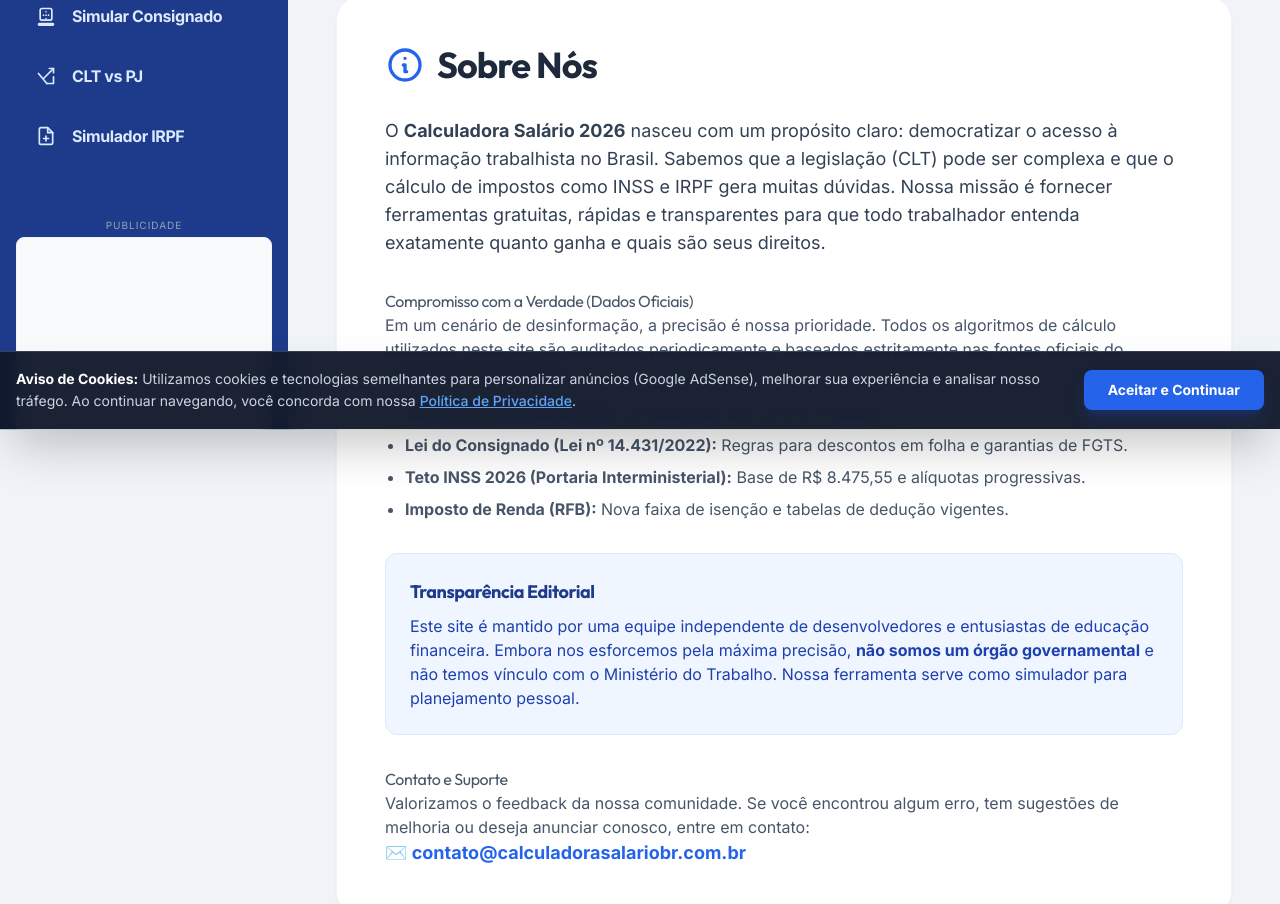
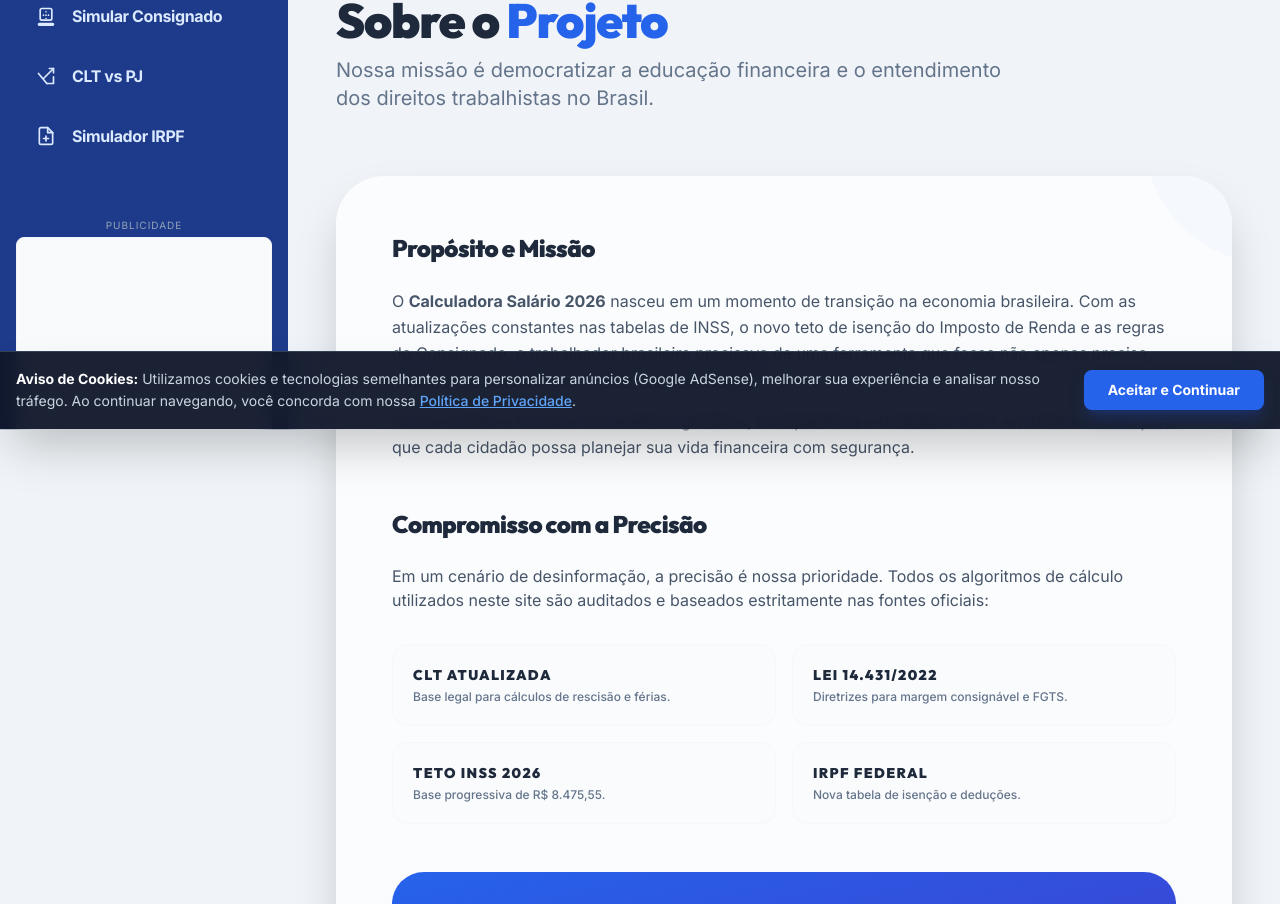
Before and after one commit to noviso123/calculadorasalariobr, a React (Vite) app: page /sobre in a window 1280 px wide. Shown: the part 371-1275 px from the top of the page. Built offline with nearby package versions, Linux system fonts and the light colour scheme.

Commit message:
deploy: add vercel.json for SPA routing

```diff
--- a/src/components/views/AboutView.tsx
+++ b/src/components/views/AboutView.tsx
@@ -1,62 +1,69 @@
+
 import React from 'react';
 import { Helmet } from 'react-helmet-async';
 
 const AboutView: React.FC = () => {
   return (
-    <div className="w-full max-w-4xl mx-auto pb-24">
+    <div className="w-full max-w-4xl mx-auto pb-24 animate-fade-in-up">
        <Helmet>
         <title>Sobre Nós - Calculadora Salário 2026</title>
         <meta name="description" content="Conheça a missão do Calculadora Salário 2026. Transparência, dados oficiais e educação financeira gratuita para todos os brasileiros." />
         <link rel="canonical" href="https://calculadorasalario2026.com.br/sobre" />
       </Helmet>
 
-      <div className="bg-white p-8 md:p-12 rounded-3xl shadow-sm border border-slate-100">
-        <h1 className="text-3xl md:text-4xl font-bold text-slate-800 mb-8 flex items-center gap-3">
-            <svg xmlns="http://www.w3.org/2000/svg" className="h-10 w-10 text-blue-600" fill="none" viewBox="0 0 24 24" stroke="currentColor">
-              <path strokeLinecap="round" strokeLinejoin="round" strokeWidth={2} d="M13 16h-1v-4h-1m1-4h.01M21 12a9 9 0 11-18 0 9 9 0 0118 0z" />
-            </svg>
-            Sobre Nós
-        </h1>
+      <header className="mb-12 md:mb-16">
+        <h2 className="text-4xl md:text-5xl font-black text-slate-800 tracking-tight leading-tight">Sobre o <span className="text-blue-600">Projeto</span></h2>
+        <p className="text-slate-500 text-lg md:text-xl mt-3 max-w-2xl leading-relaxed">Nossa missão é democratizar a educação financeira e o entendimento dos direitos trabalhistas no Brasil.</p>
+      </header>
 
-        <div className="prose prose-blue max-w-none text-slate-600">
+      <div className="glass-card p-8 md:p-14 rounded-[3rem] border-none shadow-2xl relative overflow-hidden">
+        <div className="absolute top-0 right-0 w-32 h-32 bg-blue-50 rounded-bl-full -mr-10 -mt-10 opacity-50"></div>
 
-          <section className="mb-8">
-            <p className="lead text-lg text-slate-700">
-              O <strong>Calculadora Salário 2026</strong> nasceu com um propósito claro: democratizar o acesso à informação trabalhista no Brasil.
-              Sabemos que a legislação (CLT) pode ser complexa e que o cálculo de impostos como INSS e IRPF gera muitas dúvidas.
-              Nossa missão é fornecer ferramentas gratuitas, rápidas e transparentes para que todo trabalhador entenda exatamente quanto ganha e quais são seus direitos.
+        <div className="prose prose-slate prose-lg max-w-none text-slate-600 relative z-10">
+
+          <section className="mb-12">
+            <h3 className="text-2xl font-black text-slate-800 mb-6 tracking-tight">Propósito e Missão</h3>
+            <p className="leading-relaxed">
+              O <strong>Calculadora Salário 2026</strong> nasceu em um momento de transição na economia brasileira. Com as atualizações constantes nas tabelas de INSS, o novo teto de isenção do Imposto de Renda e as regras do Consignado, o trabalhador brasileiro precisava de uma ferramenta que fosse não apenas precisa, mas também fácil de usar e extremamente rápida.
+            </p>
+            <p className="mt-4 leading-relaxed">
+              Nossa missão é fornecer ferramentas gratuitas, transparentes e baseadas 100% em dados oficiais para que cada cidadão possa planejar sua vida financeira com segurança.
             </p>
           </section>
 
-          <section className="mb-8">
-            <h3>Compromisso com a Verdade (Dados Oficiais)</h3>
+          <section className="mb-12">
+            <h3 className="text-2xl font-black text-slate-800 mb-6 tracking-tight">Compromisso com a Precisão</h3>
             <p>
-              Em um cenário de desinformação, a precisão é nossa prioridade. Todos os algoritmos de cálculo utilizados neste site são auditados periodicamente e baseados estritamente nas fontes oficiais do Governo Federal (Gov.br):
+              Em um cenário de desinformação, a precisão é nossa prioridade. Todos os algoritmos de cálculo utilizados neste site são auditados e baseados estritamente nas fontes oficiais:
             </p>
-            <ul className="list-disc pl-5 space-y-2 mt-4">
-                <li><strong>CLT (Decreto-lei nº 5.452):</strong> Consolidação das Leis do Trabalho.</li>
-                <li><strong>Lei do Consignado (Lei nº 14.431/2022):</strong> Regras para descontos em folha e garantias de FGTS.</li>
-                <li><strong>Teto INSS 2026 (Portaria Interministerial):</strong> Base de R$ 8.475,55 e alíquotas progressivas.</li>
-                <li><strong>Imposto de Renda (RFB):</strong> Nova faixa de isenção e tabelas de dedução vigentes.</li>
-            </ul>
+            <div className="grid grid-cols-1 md:grid-cols-2 gap-4 mt-8 not-prose">
+                {[
+                    { title: 'CLT Atualizada', desc: 'Base legal para cálculos de rescisão e férias.' },
+                    { title: 'Lei 14.431/2022', desc: 'Diretrizes para margem consignável e FGTS.' },
+                    { title: 'Teto INSS 2026', desc: 'Base progressiva de R$ 8.475,55.' },
+                    { title: 'IRPF Federal', desc: 'Nova tabela de isenção e deduções.' }
+                ].map((item, i) => (
+                    <div key={i} className="p-5 bg-slate-50/50 rounded-2xl border border-slate-100/50">
+                        <h4 className="font-black text-slate-800 text-sm uppercase tracking-widest mb-1">{item.title}</h4>
+                        <p className="text-xs text-slate-500 font-medium">{item.desc}</p>
+                    </div>
+                ))}
+            </div>
           </section>
 
-          <section className="bg-blue-50 p-6 rounded-xl border border-blue-100 not-prose mb-8">
-            <h4 className="font-bold text-blue-900 text-lg mb-2">Transparência Editorial</h4>
-            <p className="text-blue-800">
-              Este site é mantido por uma equipe independente de desenvolvedores e entusiastas de educação financeira.
-              Embora nos esforcemos pela máxima precisão, <strong>não somos um órgão governamental</strong> e não temos vínculo com o Ministério do Trabalho.
-              Nossa ferramenta serve como simulador para planejamento pessoal.
+          <section className="bg-gradient-to-br from-blue-600 to-indigo-700 p-8 md:p-10 rounded-[2rem] not-prose mb-12 shadow-xl shadow-blue-500/10">
+            <h4 className="font-black text-white text-xl mb-4 tracking-tight">Transparência Editorial</h4>
+            <p className="text-blue-100 leading-relaxed font-medium">
+              Este site é mantido por uma equipe independente de especialistas. Embora nos esforcemos pela máxima precisão, <strong>não somos um órgão governamental</strong>. Nossas simulações servem para planejamento pessoal e educativo.
             </p>
           </section>
 
           <section>
-            <h3>Contato e Suporte</h3>
-            <p>
-              Valorizamos o feedback da nossa comunidade. Se você encontrou algum erro, tem sugestões de melhoria ou deseja anunciar conosco, entre em contato:
-            </p>
-            <a href="mailto:contato@calculadorasalariobr.com.br" className="inline-flex items-center font-bold text-blue-600 hover:text-blue-800 text-lg no-underline hover:underline">
-              ✉️ contato@calculadorasalariobr.com.br
+            <h3 className="text-2xl font-black text-slate-800 mb-6 tracking-tight">Contato</h3>
+            <p className="mb-6">Dúvida, sugestão ou feedback? Adoramos ouvir nossa comunidade.</p>
+            <a href="mailto:contato@calculadorasalariobr.com.br" className="inline-flex items-center gap-3 bg-white border border-slate-200 px-6 py-4 rounded-2xl font-black text-blue-600 hover:border-blue-500 hover:shadow-lg transition-all active:scale-95 group">
+              <span className="text-2xl group-hover:scale-110 transition-transform">✉️</span>
+              contato@calculadorasalariobr.com.br
             </a>
           </section>
 
--- a/src/components/views/PrivacyView.tsx
+++ b/src/components/views/PrivacyView.tsx
@@ -1,60 +1,50 @@
+
 import React from 'react';
 import { Helmet } from 'react-helmet-async';
 
 const PrivacyView: React.FC = () => {
   return (
-    <div className="w-full max-w-4xl mx-auto pb-24">
+    <div className="w-full max-w-4xl mx-auto pb-24 animate-fade-in-up">
       <Helmet>
-        <title>Política de Privacidade - Calculadora Salário 2026</title>
-        <meta name="description" content="Política de Privacidade do Calculadora Salário 2026. Saiba como protegemos seus dados e como utilizamos cookies." />
+        <title>Privacidade - Calculadora Salário 2026</title>
+        <meta name="description" content="Política de Privacidade do Calculadora Salário 2026. Saiba como protegemos seus dados." />
         <link rel="canonical" href="https://calculadorasalario2026.com.br/politica-privacidade" />
       </Helmet>
 
-      <div className="bg-white p-8 md:p-12 rounded-3xl shadow-sm border border-slate-100">
-        <h1 className="text-3xl md:text-4xl font-bold text-slate-800 mb-8 flex items-center gap-3">
-            <svg xmlns="http://www.w3.org/2000/svg" className="h-10 w-10 text-blue-600" fill="none" viewBox="0 0 24 24" stroke="currentColor">
-              <path strokeLinecap="round" strokeLinejoin="round" strokeWidth={2} d="M12 15v2m-6 4h12a2 2 0 002-2v-6a2 2 0 00-2-2H6a2 2 0 00-2 2v6a2 2 0 002 2zm10-10V7a4 4 0 00-8 0v4h8z" />
-            </svg>
-            Política de Privacidade
-        </h1>
+      <header className="mb-12 md:mb-16">
+        <h2 className="text-4xl md:text-5xl font-black text-slate-800 tracking-tight leading-tight">Privacidade e <span className="text-blue-600">Dados</span></h2>
+        <p className="text-slate-500 text-lg md:text-xl mt-3 max-w-2xl leading-relaxed">Sua segurança é nossa prioridade. Entenda como processamos suas simulações de forma anônima.</p>
+      </header>
 
-        <div className="prose prose-blue max-w-none text-slate-600">
-          <p className="text-sm text-slate-400 uppercase font-bold tracking-wider mb-6">Última atualização: Janeiro de 2026</p>
+      <div className="glass-card p-8 md:p-14 rounded-[3rem] border-none shadow-2xl relative">
+        <div className="prose prose-slate prose-lg max-w-none text-slate-600">
+          <p className="text-[10px] text-slate-400 uppercase font-black tracking-[0.2em] mb-8">Atualizado em 03 de Fevereiro de 2026</p>
 
-          <p>A sua privacidade é extremamente importante para nós. Esta política de privacidade documenta os tipos de informações pessoais que são recebidas e coletadas pelo <strong>Calculadora Salário 2026</strong> e como elas são utilizadas.</p>
-
-          <div className="bg-blue-50 p-6 rounded-xl border border-blue-100 not-prose mb-8">
-            <h4 className="font-bold text-blue-900 text-lg mb-2">Resumo LGPD</h4>
-            <p className="text-blue-800">Nós não coletamos dados pessoais sensíveis (como nome, CPF ou e-mail) nos formulários de cálculo. Todos os cálculos são realizados localmente no seu navegador ou de forma anônima. Os cookies são utilizados apenas para fins publicitários e estatísticos.</p>
+          <div className="bg-emerald-50/50 p-8 rounded-[2rem] border border-emerald-100/50 not-prose mb-12">
+            <h4 className="font-black text-emerald-900 text-lg mb-3 flex items-center gap-2">
+                <svg xmlns="http://www.w3.org/2000/svg" width="20" height="20" viewBox="0 0 24 24" fill="none" stroke="currentColor" strokeWidth="3" strokeLinecap="round" strokeLinejoin="round"><path d="M12 22s8-4 8-10V5l-8-3-8 3v7c0 6 8 10 8 10z"/></svg>
+                Compromisso com a LGPD
+            </h4>
+            <p className="text-emerald-800 font-medium leading-relaxed">
+                Nós **não coletamos** dados pessoais sensíveis (nome, CPF, endereço). Todos os cálculos são realizados de forma anônima. Os cookies são utilizados apenas para performance e publicidade contextual.
+            </p>
           </div>
 
-          <h3>1. Arquivos de Log</h3>
-          <p>Como muitos outros sites, nós fazemos uso de arquivos de log. As informações dentro dos arquivos de log incluem endereços de protocolo de internet (IP), tipo de navegador, provedor de serviços de Internet (ISP), carimbo de data/hora, páginas de referência/saída e número de cliques para analisar tendências, administrar o site, rastrear o movimento do usuário no site e coletar informações demográficas. Endereços IP e outras informações não estão vinculados a nenhuma informação que seja pessoalmente identificável.</p>
+          <h3 className="text-2xl font-black text-slate-800 mb-6 tracking-tight italic">1. Simulações Anônimas</h3>
+          <p>Diferente de sistemas bancários, o Calculadora Salário 2026 não exige login. Os valores inseridos para cálculos de Margem Consignável, FGTS ou Salário são processados localmente e descartados assim que você fecha a aba do navegador.</p>
 
-          <h3>2. Cookies e Web Beacons</h3>
-          <p>Utilizamos cookies para armazenar informações sobre as preferências dos visitantes, registrar informações específicas do usuário sobre as páginas que o usuário acessa ou visita, personalizar o conteúdo da página da web com base no tipo de navegador do visitante ou outras informações que o visitante envia através do seu navegador.</p>
+          <h3 className="text-2xl font-black text-slate-800 mb-6 tracking-tight mt-12">2. Google AdSense e Cookies</h3>
+          <p>Utilizamos o Google AdSense para veicular anúncios. O Google pode usar cookies (como o cookie DART) para exibir anúncios baseados em suas visitas a este e outros sites. Você pode desativar o uso do cookie DART visitando a política de privacidade da rede de anúncios e conteúdo do Google.</p>
 
-          <h3>3. Cookie DoubleClick DART</h3>
-          <ul>
-             <li>O Google, como fornecedor terceirizado, utiliza cookies para veicular anúncios em nosso site.</li>
-             <li>O uso do cookie DART pelo Google permite que ele veicule anúncios para nossos usuários com base em sua visita ao nosso site e a outros sites na Internet.</li>
-             <li>Os usuários podem optar por não usar o cookie DART visitando a Política de Privacidade da rede de conteúdo e anúncios do Google no seguinte URL: <a href="https://policies.google.com/technologies/ads" target="_blank" rel="nofollow noreferrer">https://policies.google.com/technologies/ads</a></li>
-          </ul>
+          <h3 className="text-2xl font-black text-slate-800 mb-6 tracking-tight mt-12 italic">3. Segurança</h3>
+          <p>Implementamos protocolos de segurança modernos para garantir que sua navegação seja protegida. Não vendemos, trocamos ou alugamos informações de identificação dos usuários para terceiros sob nenhuma circunstância.</p>
 
-          <h3>4. Nossos Parceiros Publicitários</h3>
-          <p>Alguns dos nossos parceiros publicitários podem usar cookies e web beacons em nosso site. Nosso parceiro publicitário inclui o <strong>Google AdSense</strong>.</p>
-          <p>Esses servidores de anúncios de terceiros ou redes de anúncios usam tecnologia para os anúncios e links que aparecem no Calculadora Salário 2026 enviados diretamente para o seu navegador. Eles recebem automaticamente o seu endereço IP quando isso ocorre. Outras tecnologias (como cookies, JavaScript ou Web Beacons) também podem ser usadas pelas redes de anúncios de terceiros para medir a eficácia de suas campanhas publicitárias e/ou para personalizar o conteúdo publicitário que você vê.</p>
-
-          <h3>5. Consentimento</h3>
-          <p>Ao utilizar nosso site, você concorda com nossa política de privacidade e concorda com seus termos.</p>
-
-          <h3>6. Simulações Financeiras e Consignado</h3>
-          <p><strong>Isenção de Responsabilidade:</strong> As ferramentas de cálculo de salário, rescisão e empréstimo consignado são apenas para fins informativos e de simulação.</p>
-          <ul>
-            <li>Não armazenamos dados bancários, saldos de FGTS ou informações de crédito.</li>
-            <li>Os valores inseridos para cálculo de Garantia de FGTS e Margem Consignável são processados localmente no seu dispositivo e descartados ao fechar a página.</li>
-            <li>O site não realiza empréstimos e não tem vínculo com instituições financeiras.</li>
-          </ul>
+          <div className="mt-16 p-8 bg-slate-50 rounded-[2rem] border border-slate-100 text-center not-prose">
+              <p className="text-slate-500 font-medium italic mb-2 leading-relaxed">
+                  "Ao utilizar nosso portal, você manifesta sua concordância com estes termos."
+              </p>
+              <div className="h-1 w-12 bg-blue-400 mx-auto rounded-full"></div>
+          </div>
         </div>
       </div>
     </div>
--- a/src/components/views/TermsView.tsx
+++ b/src/components/views/TermsView.tsx
@@ -1,47 +1,49 @@
+
 import React from 'react';
 import { Helmet } from 'react-helmet-async';
 
 const TermsView: React.FC = () => {
   return (
-    <div className="w-full max-w-4xl mx-auto pb-24">
+    <div className="w-full max-w-4xl mx-auto pb-24 animate-fade-in-up">
       <Helmet>
         <title>Termos de Uso - Calculadora Salário 2026</title>
-        <meta name="description" content="Termos de Uso e Condições do site Calculadora Salário 2026. Leia sobre responsabilidades e isenções legais." />
+        <meta name="description" content="Termos de Uso e Condições do site Calculadora Salário 2026. Leia sobre nossas isenções legais." />
         <link rel="canonical" href="https://calculadorasalario2026.com.br/termos" />
       </Helmet>
 
-      <div className="bg-white p-8 md:p-12 rounded-3xl shadow-sm border border-slate-100">
-        <h1 className="text-3xl md:text-4xl font-bold text-slate-800 mb-8 flex items-center gap-3">
-            <svg xmlns="http://www.w3.org/2000/svg" className="h-10 w-10 text-blue-600" fill="none" viewBox="0 0 24 24" stroke="currentColor">
-              <path strokeLinecap="round" strokeLinejoin="round" strokeWidth={2} d="M9 12h6m-6 4h6m2 5H7a2 2 0 01-2-2V5a2 2 0 012-2h5.586a1 1 0 01.707.293l5.414 5.414a1 1 0 01.293.707V19a2 2 0 01-2 2z" />
-            </svg>
-            Termos de Uso
-        </h1>
+      <header className="mb-12 md:mb-16">
+        <h2 className="text-4xl md:text-5xl font-black text-slate-800 tracking-tight leading-tight">Termos de <span className="text-blue-600">Uso</span></h2>
+        <p className="text-slate-500 text-lg md:text-xl mt-3 max-w-2xl leading-relaxed">Regulamento e isenções legais para o uso consciente das nossas ferramentas de simulação.</p>
+      </header>
 
-        <div className="prose prose-blue max-w-none text-slate-600">
-          <p className="lead">Ao acessar o site <strong>Calculadora Salário 2026</strong>, você concorda em cumprir estes termos de serviço, todas as leis e regulamentos aplicáveis e concorda que é responsável pelo cumprimento de todas as leis locais aplicáveis.</p>
+      <div className="glass-card p-8 md:p-14 rounded-[3rem] border-none shadow-2xl">
+        <div className="prose prose-slate prose-lg max-w-none text-slate-600">
 
-          <div className="bg-red-50 p-6 rounded-xl border border-red-100 not-prose mb-8">
-            <h4 className="font-bold text-red-900 text-lg mb-2">1. Isenção de Responsabilidade (Disclaimer)</h4>
-            <p className="text-red-800">
-              Os materiais no site da Calculadora Salário 2026 são fornecidos "como estão". Esta ferramenta é destinada a simulações e estimativas.
-              <strong>Os resultados não têm valor legal para fins de homologação trabalhista.</strong>
-              Podem ocorrer variações devido a Convenções Coletivas de Trabalho (CCT), particularidades contratuais e interpretações jurídicas.
-              Recomendamos sempre a conferência por um contador ou profissional de RH qualificado.
+          <div className="bg-red-50/50 p-8 rounded-[2rem] border border-red-100/50 not-prose mb-12">
+            <h4 className="font-black text-red-900 text-lg mb-3 flex items-center gap-2 lowercase">
+                <svg xmlns="http://www.w3.org/2000/svg" width="20" height="20" viewBox="0 0 24 24" fill="none" stroke="currentColor" strokeWidth="3" strokeLinecap="round" strokeLinejoin="round"><circle cx="12" cy="12" r="10"/><line x1="12" y1="8" x2="12" y2="12"/><line x1="12" y1="16" x2="12.01" y2="16"/></svg>
+                Aviso de Isenção Legal
+            </h4>
+            <p className="text-red-800 font-medium leading-relaxed italic">
+                Os resultados gerados são simulações matemáticas e **não substituem** a homologação formal de profissionais de contabilidade ou o RH das empresas. O portal não se responsabiliza por decisões financeiras tomadas com base nestas estimativas.
             </p>
           </div>
 
-          <h3>2. Uso de Licença</h3>
-          <p>É concedida permissão para baixar temporariamente uma cópia dos materiais (informações ou software) no site Calculadora Salário 2026, apenas para visualização transitória pessoal e não comercial.</p>
+          <h3 className="text-2xl font-black text-slate-800 mb-6 tracking-tight uppercase tracking-widest text-sm">1. Uso das Ferramentas</h3>
+          <p>É permitida a utilização pessoal e não comercial das calculadoras para fins de planejamento educacional. É proibida a reprodução total ou parcial do código e algoritmos deste portal sem autorização expressa.</p>
 
-          <h3>3. Precisão dos Materiais</h3>
-          <p>Os materiais exibidos no site da Calculadora Salário 2026 podem incluir erros técnicos, tipográficos ou fotográficos. Não garantimos que qualquer material em seu site seja preciso, completo ou atual, embora nos esforcemos para manter as tabelas de INSS e IRRF atualizadas conforme a legislação vigente.</p>
+          <h3 className="text-2xl font-black text-slate-800 mb-6 tracking-tight mt-12 uppercase tracking-widest text-sm">2. Precisão das Regras 2026</h3>
+          <p>Embora nos esforcemos para manter as tabelas de 2026 atualizadas (INSS, IRRF, Salário Mínimo), a legislação pode sofrer alterações pontuais através de Medidas Provisórias. O usuário é responsável por verificar a vigência da lei no momento do seu cálculo.</p>
 
-          <h3>4. Links</h3>
-          <p>O Calculadora Salário 2026 não analisou todos os sites vinculados ao seu site e não é responsável pelo conteúdo de nenhum site vinculado. A inclusão de qualquer link não implica endosso por Calculadora Salário 2026 do site. O uso de qualquer site vinculado é por conta e risco do usuário.</p>
+          <h3 className="text-2xl font-black text-slate-800 mb-6 tracking-tight mt-12 uppercase tracking-widest text-sm">3. Limitações</h3>
+          <p>Em nenhum caso a Calculadora Salário 2026 será responsável por danos decorrentes do uso ou da incapacidade de usar os materiais em seu site, mesmo que tenhamos sido notificados oralmente ou por escrito da possibilidade de tais danos.</p>
 
-          <h3>5. Modificações</h3>
-          <p>O Calculadora Salário 2026 pode revisar estes termos de serviço do site a qualquer momento, sem aviso prévio. Ao usar este site, você concorda em ficar vinculado à versão atual desses termos de serviço.</p>
+          <div className="mt-16 text-center opacity-30">
+              <div className="flex justify-center gap-2 mb-4">
+                  {[...Array(3)].map((_, i) => <div key={i} className="h-1.5 w-1.5 rounded-full bg-slate-900"></div>)}
+              </div>
+              <p className="text-xs font-bold uppercase tracking-[0.4em]">Fim do Documento</p>
+          </div>
         </div>
       </div>
     </div>
```
Also changed, not shown: src/App.tsx (+13 -0 lines), src/components/ErrorBoundary.tsx (added, +53 -0 lines), src/components/views/MaintenanceView.tsx (added, +39 -0 lines), vercel.json (added).
